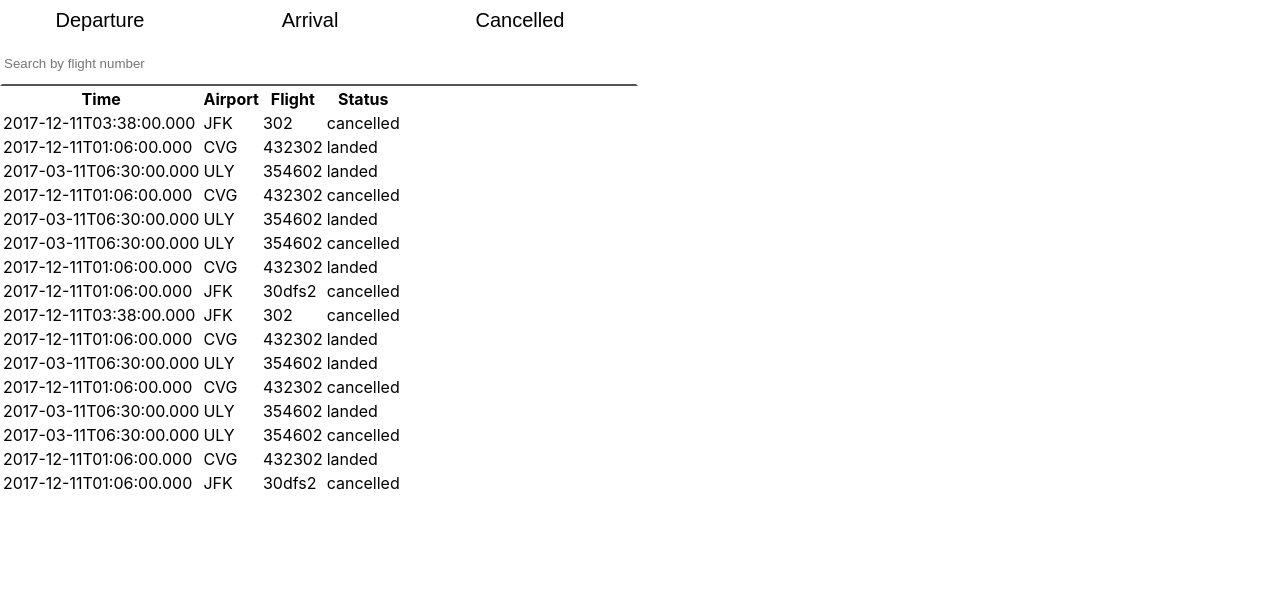
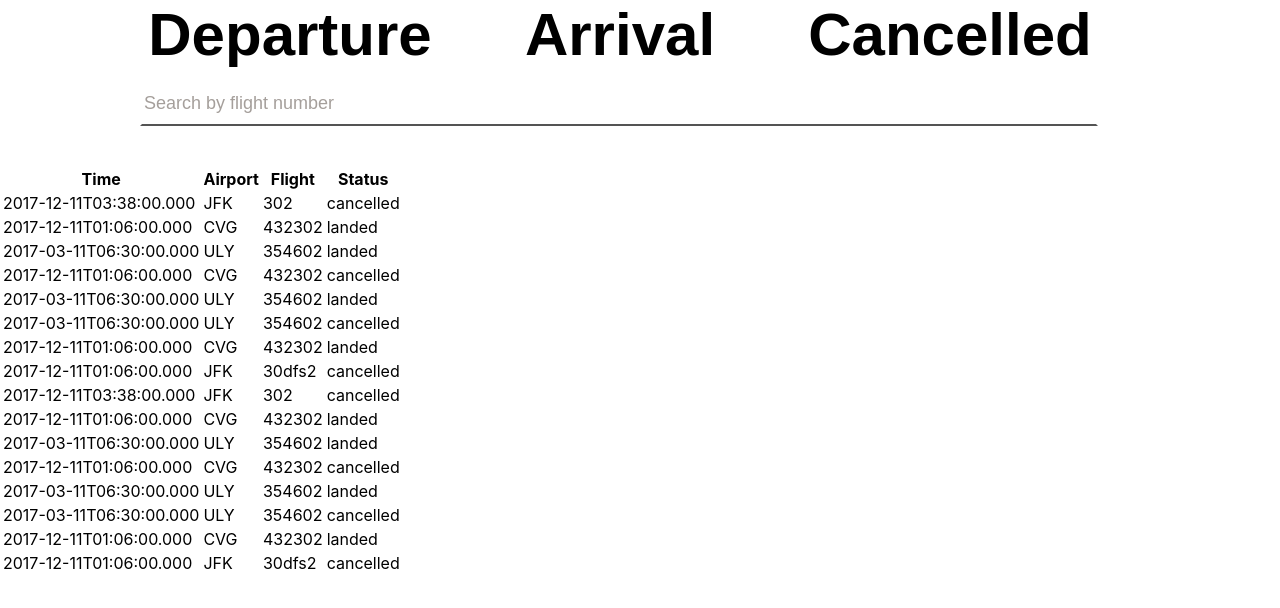
Before and after one commit to alyalya/flight-status, a React (Create React App) app: page / in a window 1280 px wide. Shown: the top 608 px of the page. Built offline with nearby package versions, Linux system fonts and the light colour scheme.

Commit message:
Added styles for App component

```diff
--- a/src/App.css
+++ b/src/App.css
@@ -1,11 +1,20 @@
+.filter {
+  /* border: 1px solid red; */
+  margin: auto;
+  width: 1000px;
+}
+
 .filter__status {
+  padding: 0;
   display: inline-block;
-  width: 200px;
+  width: 300px;
   height: 40px;
   background-color: transparent;
   border: 0px;
-  font-size: 20px;
-  margin-right: 10px;
+  font-size: 60px;
+  font-weight: bold;
+  margin-right: 30px;
+  margin-bottom: 40px;
   color: black;
   cursor: pointer;
 }
@@ -16,9 +25,11 @@
 }
 
 .filter__search {
+  margin-bottom: 40px;
   display: block;
-  width: 630px;
+  width: 950px;
   height: 40px;
+  font-size: 18px;
   border-bottom-color: black;
   border-top-color: transparent;
   border-left-color: transparent;
@@ -29,3 +40,8 @@
   outline: none;
   border-bottom-color: #ffac02;
 }
+
+.filter__search::-webkit-input-placeholder {
+  font-size: 18px;
+  color: rgb(165, 159, 155);
+}
```
